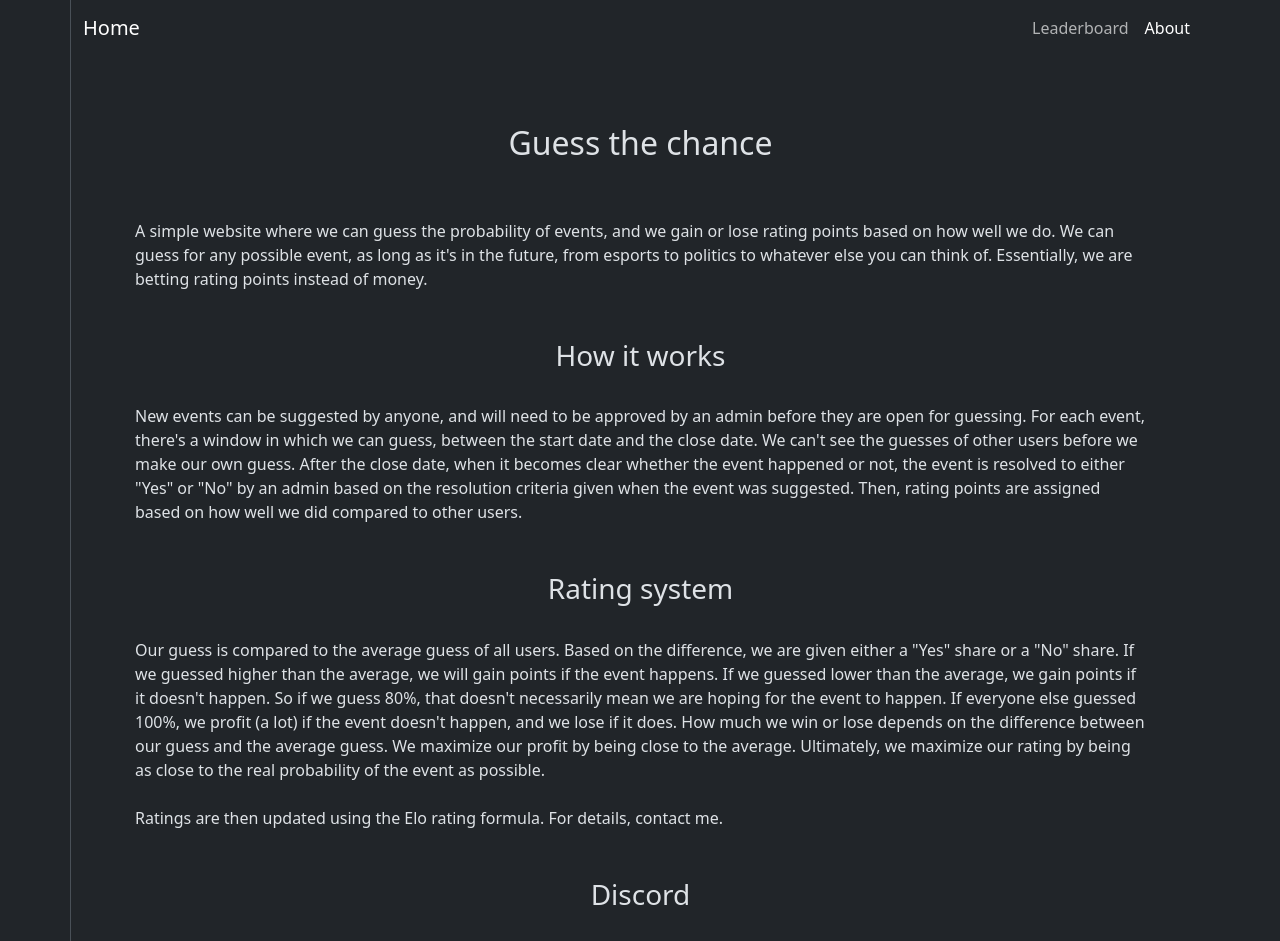
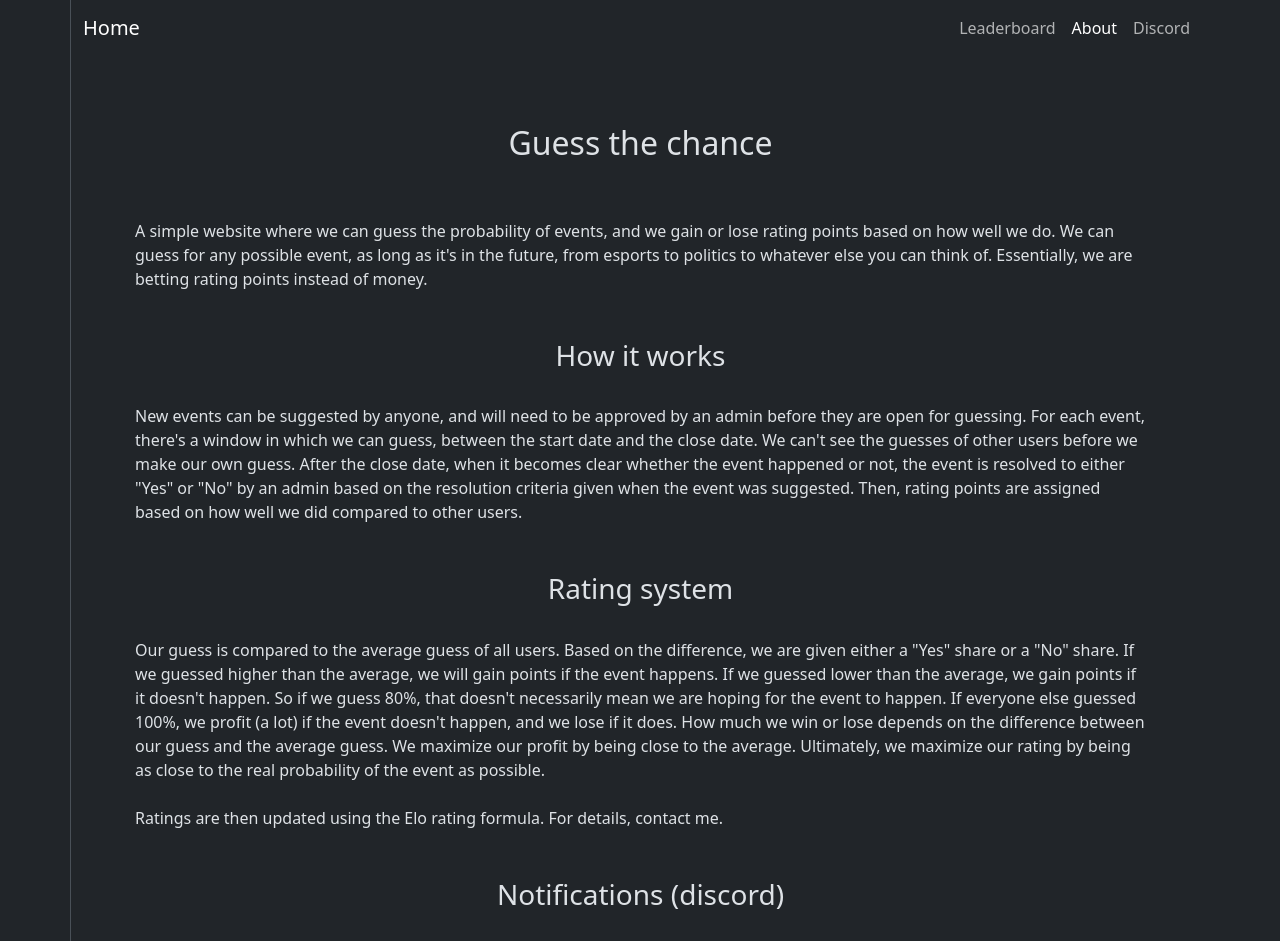
Before and after one commit to mart90/Guess_the_chance, a plain HTML site: page about.html in a window 1280 px wide. Shown: the top 941 px of the page. Drawn offline with nearby package versions, Linux system fonts and the light colour scheme; a script that the page names is missing.

Commit message:
discord link

```diff
--- a/about.html
+++ b/about.html
@@ -17,6 +17,7 @@
             <div class="navbar-nav" style="margin-left:auto">
                 <a id="leaderboardLink" class="nav-item nav-link">Leaderboard</a>
                 <a id="aboutLink" class="nav-item nav-link active">About</a>
+                <a href="https://discord.gg/GsW85GtFXr" id="discordLink" class="nav-item nav-link">Discord</a>
             </div>
         </nav>
     </div>
@@ -41,10 +42,10 @@
         <br><br>
         Ratings are then updated using the Elo rating formula. For details, contact me.
         <br><br><br>
-        <h3 style="text-align: center;">Discord</h3>
+        <h3 style="text-align: center;">Notifications (discord)</h3>
         <br>
-        Join the <a href="https://discord.gg/56WD5b8wPR">discord server</a> to get notified when guessing for events is nearing close. A bot posts a message in the notification channel 28h before close, and you can subscribe to
-        specific categories if you don't want notifications for all. Any feedback or suggestions are also welcome there.
+        Join the <a href="https://discord.gg/GsW85GtFXr">discord server</a> to get notified when guessing for events is nearing close. A bot posts a message in the notification channel 28h before close, and you can subscribe to
+        specific categories if you don't want notifications for all. Any feedback or suggestions are also welcome on the discord server.
         <br><br><br>
         <br><br><br>
         <br>All code on this website is licensed under the <a href="https://en.wikipedia.org/wiki/MIT_License">MIT license</a>.
```
Also changed, not shown: index.html (+1 -0 lines), leaderboard.html (+1 -0 lines), newEvent.html (+1 -0 lines), templates/event.html (+1 -0 lines).
